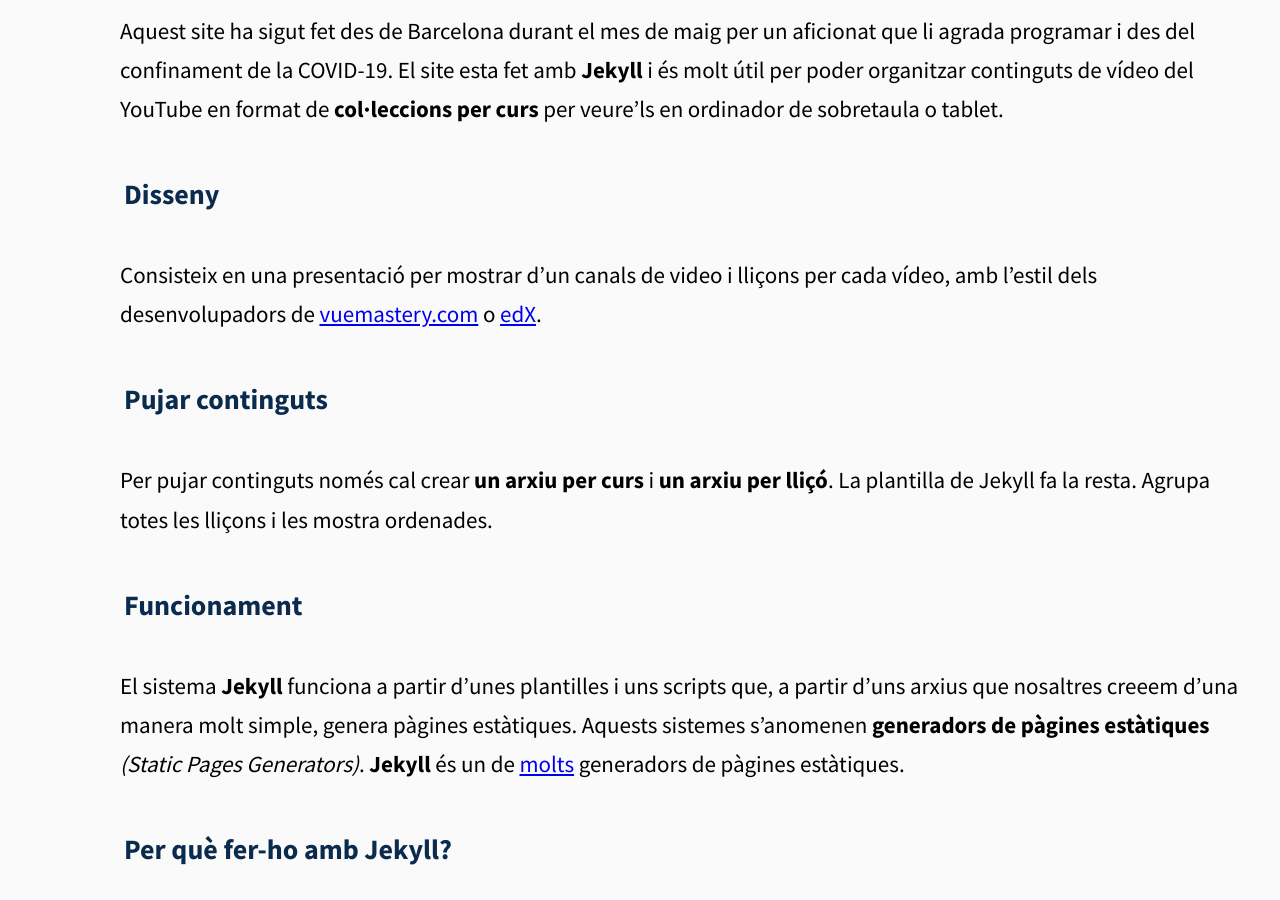
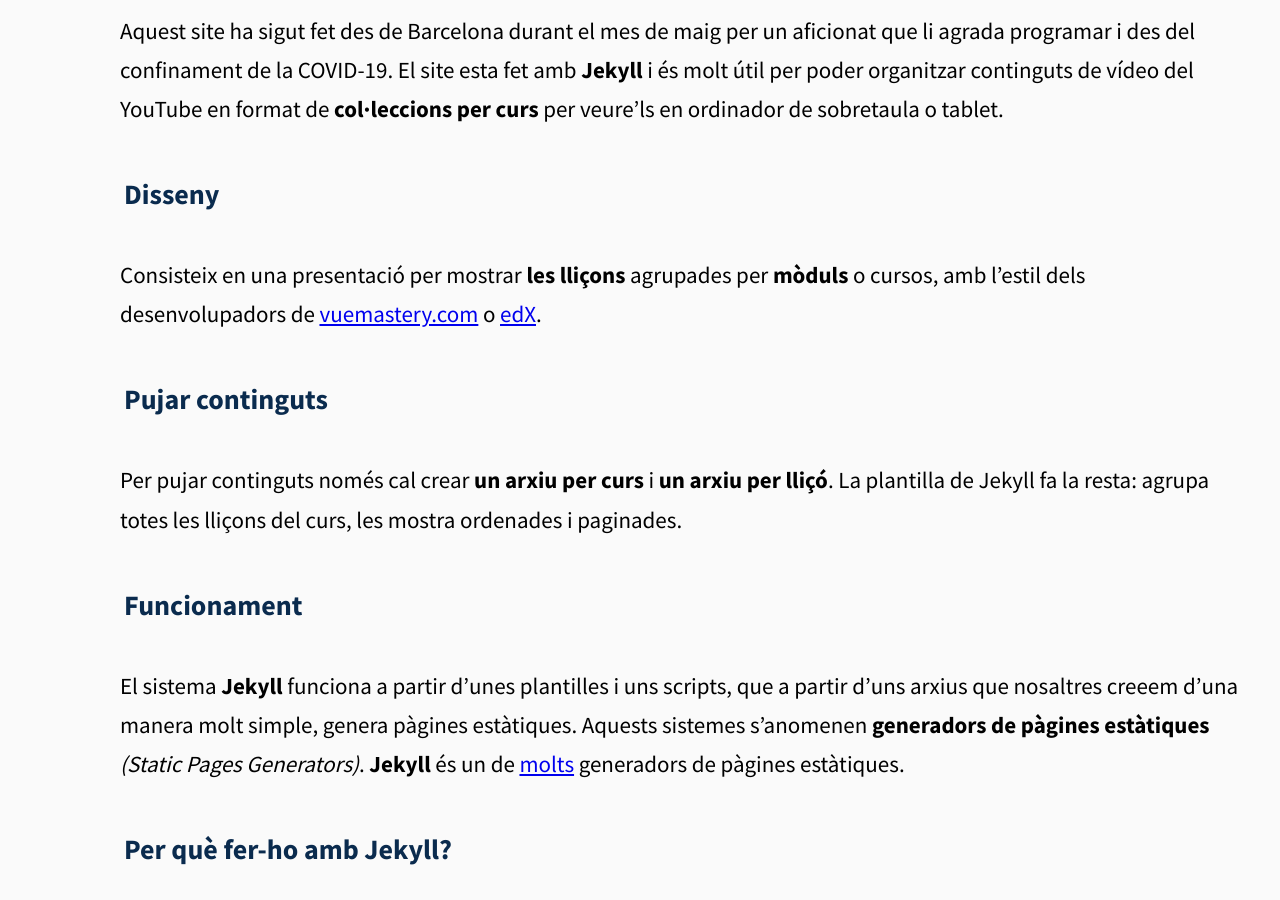
Before and after one commit to iiioxoiii/video-classroom-fp, a Jekyll site: the page built from about.md, in a window 1280 px wide and 900 px high, scrolled down 258 px. Built offline with Jekyll 4.4.1, drawn with Linux system fonts in a browser that asks for light colours.

Commit message:
Amb video a about

```diff
--- a/_layouts/default.html
+++ b/_layouts/default.html
@@ -37,7 +37,7 @@
     <div class="footer">
       <div class="caixa-contate">
         <div class="footer-logo">
-      <img id="logo-footer" src="{{ site.url }}{{ site.baseurl }}{{ site.siteimage }}" alt="{{ site.title }}">
+      <img id="logo-footer" src="{{ site.baseurl }}{{ site.siteimage }}" alt="{{ site.title }}">
 
       <div class="text-caixa-contacte" >
           {{ site.author }}
--- a/about.md
+++ b/about.md
@@ -8,16 +8,15 @@ Aquest site ha sigut fet des de Barcelona durant el mes de maig per un aficionat
 
 ### Disseny
 
-Consisteix en una presentació per mostrar d'un canals de video i lliçons per cada vídeo, amb l'estil dels desenvolupadors de [vuemastery.com](https://www.vuemastery.com/) o [edX](https://www.edx.org/).
+Consisteix en una presentació per mostrar **les lliçons** agrupades per **mòduls** o cursos,  amb l'estil dels desenvolupadors de [vuemastery.com](https://www.vuemastery.com/) o [edX](https://www.edx.org/).
 
 ### Pujar continguts
 
-Per pujar continguts només cal crear **un arxiu per curs** i **un arxiu per lliçó**. La plantilla de Jekyll fa la resta.
-Agrupa totes les lliçons i les mostra ordenades.
+Per pujar continguts només cal crear **un arxiu per curs** i **un arxiu per lliçó**. La plantilla de Jekyll fa la resta: agrupa totes les lliçons del curs, les mostra ordenades i paginades.
 
 ### Funcionament
 
-El sistema **Jekyll** funciona a partir d'unes plantilles i uns scripts que, a partir d'uns arxius que nosaltres creeem
+El sistema **Jekyll** funciona a partir d'unes plantilles i uns scripts, que a partir d'uns arxius que nosaltres creeem
 d'una manera molt simple,  genera pàgines estàtiques. Aquests sistemes s'anomenen **generadors de pàgines estàtiques** *(Static Pages Generators)*. **Jekyll** és un de [molts](https://www.staticgen.com/) generadors de pàgines estàtiques.
 
 ### Per què fer-ho amb Jekyll?
```
